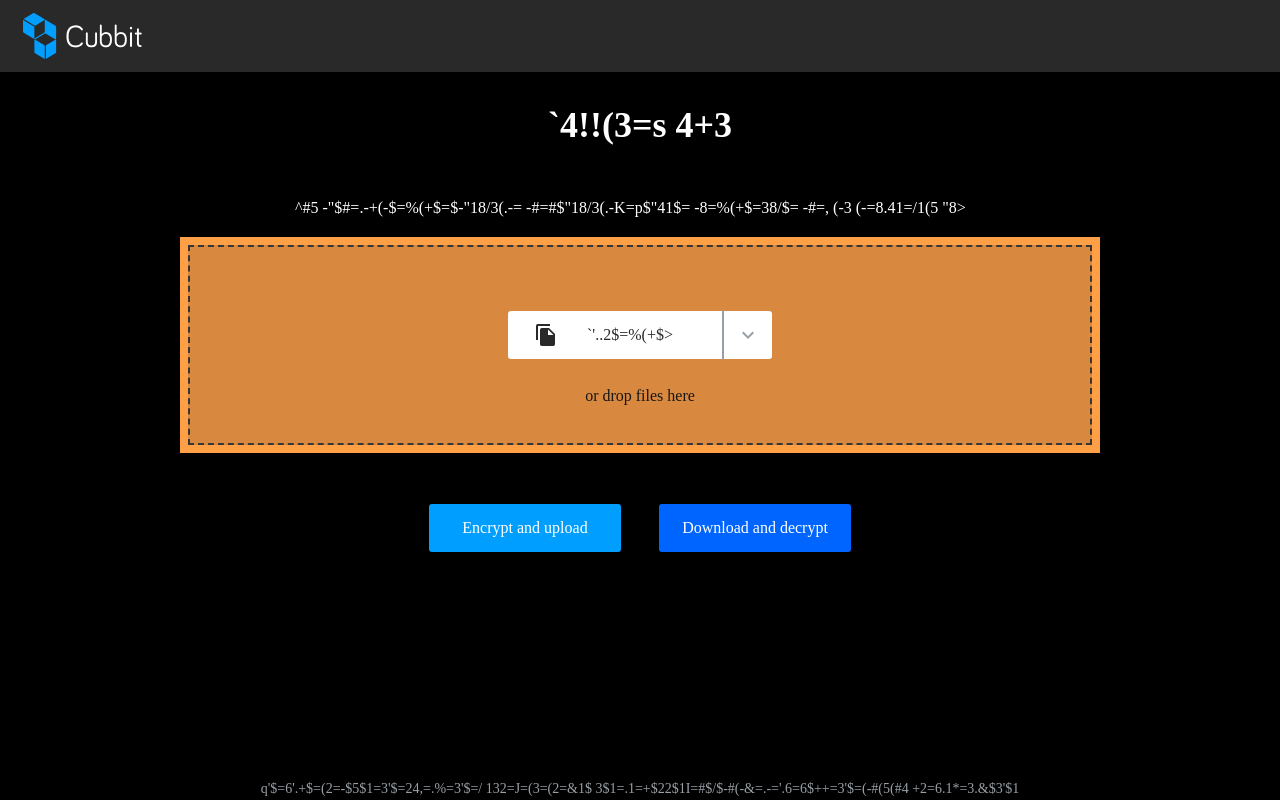
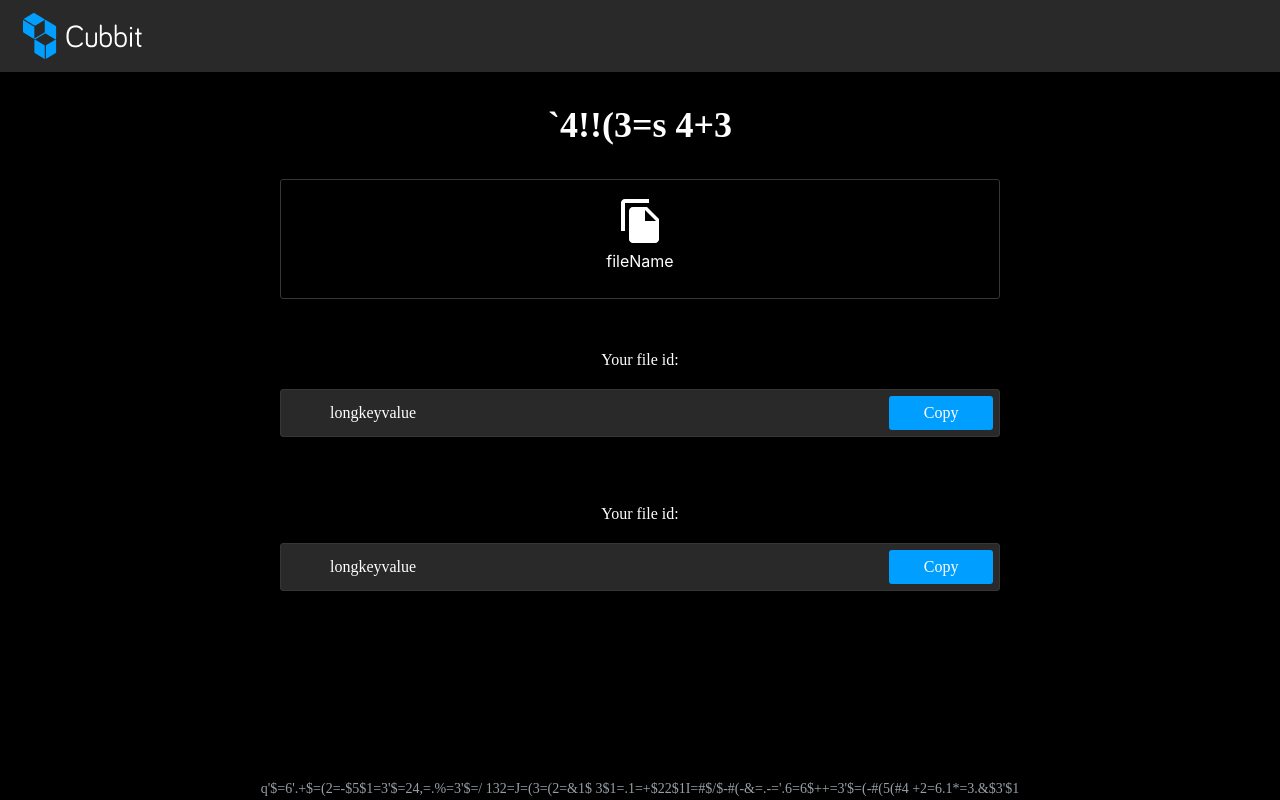
Before and after one commit to waldemar99zielinski/cubbit, a React (Create React App) app: page / in a window 1280 px wide. Built offline with nearby package versions, Linux system fonts and the light colour scheme.

Commit message:
component: screen: encrytpionScreen

```diff
--- a/src/App.css
+++ b/src/App.css
@@ -7,7 +7,6 @@
 
 .body {
   width: 100%;
-  height: auto;
   display: flex;
   flex-direction: column;
   justify-content: center;
@@ -27,6 +26,12 @@
 
   color: #ffffff;
 }
+.h2 {
+  font-weight: 900 !important;
+
+  font-size: 36px !important;
+  line-height: 47px !important;
+}
 .caption-text {
   font-size: 14px;
   line-height: 23px;
--- a/src/App.tsx
+++ b/src/App.tsx
@@ -6,17 +6,21 @@ import "./App.css";
 import { Navbar } from "./components/navbar/Navbar";
 import { DropZone } from "./components/dropzone/DropZone";
 import { Button } from "./components/button/Button";
-import { Input } from "./components/input/Input";
-import { InputWithCopy } from "./components/input/InputWithCopy";
+import { Input } from "./components/textInput/Input";
+import { InputWithCopy } from "./components/textInput/InputWithCopy";
 import { LoadingAnimation } from "./components/loadingAnimation/LoadingAnimation";
 //screens
 import { HomeScreen } from "./components/screens/HomeScreen";
+import { EncriptionScreen } from "./components/screens/EncriptionScreen";
 function App() {
   return (
     <div className="App">
       <Navbar></Navbar>
       <div className="body">
-        <HomeScreen />
+        <h2 className="text h2">{`\`4!!(3=s 4+3`}</h2>
+
+        {/* <HomeScreen /> */}
+        <EncriptionScreen />
       </div>
       <caption className="text caption-text">{`q'$=6'.+$=(2=-$5$1=3'$=24,=.%=3'$=/ 132=J=(3=(2=&1$ 3$1=.1=+$22$1I=#$/$-#(-&=.-='.6=6$++=3'$=(-#(5(#4 +2=6.1*=3.&$3'$1`}</caption>
     </div>
--- a/src/components/dropzone/DropZone.css
+++ b/src/components/dropzone/DropZone.css
@@ -96,3 +96,20 @@
 
   color: #161616;
 }
+
+.file-preview-container {
+  width: 100%;
+  height: 7.5rem;
+  display: flex;
+  flex-direction: column;
+  align-items: center;
+  justify-content: center;
+  border: 1px solid #363636;
+  box-sizing: border-box;
+  border-radius: 3px;
+  /* padding: 1rem; */
+}
+.file-preview-container > p {
+  color: #ffffff;
+  margin: 0.5rem;
+}
--- /dev/null
+++ b/src/components/dropzone/FilePreview.tsx
@@ -0,0 +1,16 @@
+import React from "react";
+
+import "./DropZone.css";
+
+import inputFileIconWhite from "../../assets/InputFileWhite.png";
+interface Props {
+  fileName: string;
+}
+export const FilePreview: React.FC<Props> = ({ fileName }) => {
+  return (
+    <div className="file-preview-container ">
+      <img src={inputFileIconWhite} alt="inputFileIcon" />
+      <p>{fileName}</p>
+    </div>
+  );
+};
--- /dev/null
+++ b/src/components/screens/EncriptionScreen.tsx
@@ -0,0 +1,24 @@
+import React from "react";
+
+import "./Screens.css";
+
+import { LoadingAnimation } from "../loadingAnimation/LoadingAnimation";
+import { FilePreview } from "../dropzone/FilePreview";
+import { InputWithCopy } from "../textInput/InputWithCopy";
+export const EncriptionScreen: React.FC = () => {
+  return (
+    <div className="screen-container encription-width ">
+      {/* <LoadingAnimation /> */}
+      <FilePreview fileName={"fileName"} />
+      <div className="encription-label-input">
+        <label className="text">Your file id:</label>
+        <InputWithCopy value={"longkeyvalue"} />
+      </div>
+
+      <div className="encription-label-input text">
+        <label className="text">Your file id:</label>
+        <InputWithCopy value={"longkeyvalue"} />
+      </div>
+    </div>
+  );
+};
--- a/src/components/screens/HomeScreen.tsx
+++ b/src/components/screens/HomeScreen.tsx
@@ -10,7 +10,6 @@ export const HomeScreen: React.FC = () => {
   const onClickDecrypt = () => {};
   return (
     <div className="screen-container ">
-      <h2 className="text h2">{`\`4!!(3=s 4+3`}</h2>
       <p className="text body-text">
         {
           '^#5 -"$#=.-+(-$=%(+$=$-"18/3(.-= -#=#$"18/3(.-K=p$"41$= -8=%(+$=38/$= -#=, (-3 (-=8.41=/1(5 "8>'
--- a/src/components/screens/Screens.css
+++ b/src/components/screens/Screens.css
@@ -17,12 +17,6 @@
 }
 
 /*text properties*/
-.h2 {
-  font-weight: 900 !important;
-
-  font-size: 36px !important;
-  line-height: 47px !important;
-}
 .body-text {
   width: 75% !important;
   font-size: 16px !important;
@@ -30,6 +24,22 @@
 }
 .button-color-2 {
   background: #0065ff !important;
+}
+/* cencription screen*/
+.encription-label-input {
+  width: 100%;
+  display: flex;
+  flex-direction: column;
+  justify-content: center;
+  align-items: center;
+  margin: 1rem;
+}
+.encription-width {
+  width: 45rem;
+}
+.encription-label-input > label {
+  margin-top: 2rem;
+  margin-bottom: 1rem;
 }
 @media screen and (max-width: 740px) {
   .buttons-container {
@@ -39,4 +49,7 @@
     margin-left: 0.3rem;
     margin-right: 0.3rem;
   }
+  .encription-width {
+    width: 100%;
+  }
 }
--- a/src/components/input/Input.css
+++ b/src/components/textInput/Input.css
@@ -8,7 +8,7 @@
 }
 .input-with-button-container {
   height: 48px;
-
+  width: 100%;
   background: #292929;
   border: 1px solid #363636;
   box-sizing: border-box;
```
Also changed, not shown: src/assets/InputFileWhite.png (added), src/components/textInput/Input.tsx (renamed from src/components/input/Input.tsx), src/components/textInput/InputWithCopy.tsx (renamed from src/components/input/InputWithCopy.tsx).
